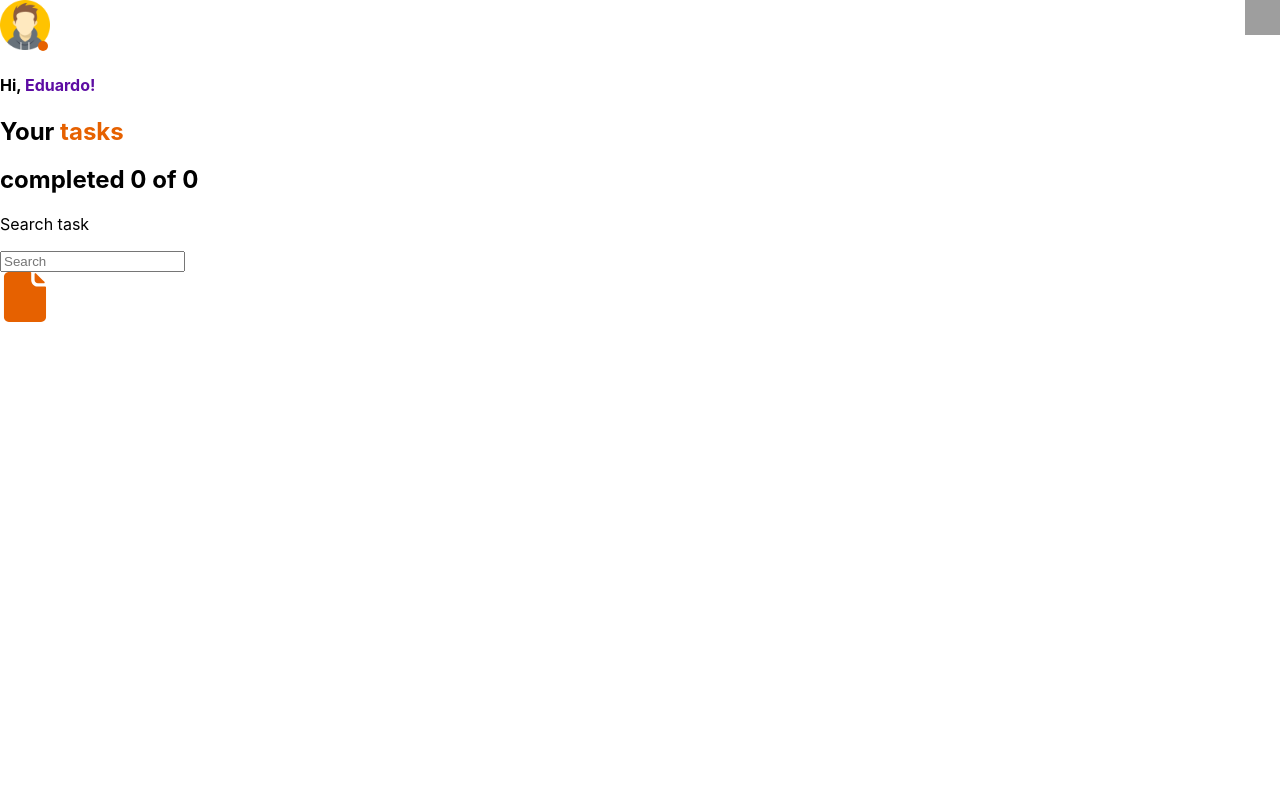
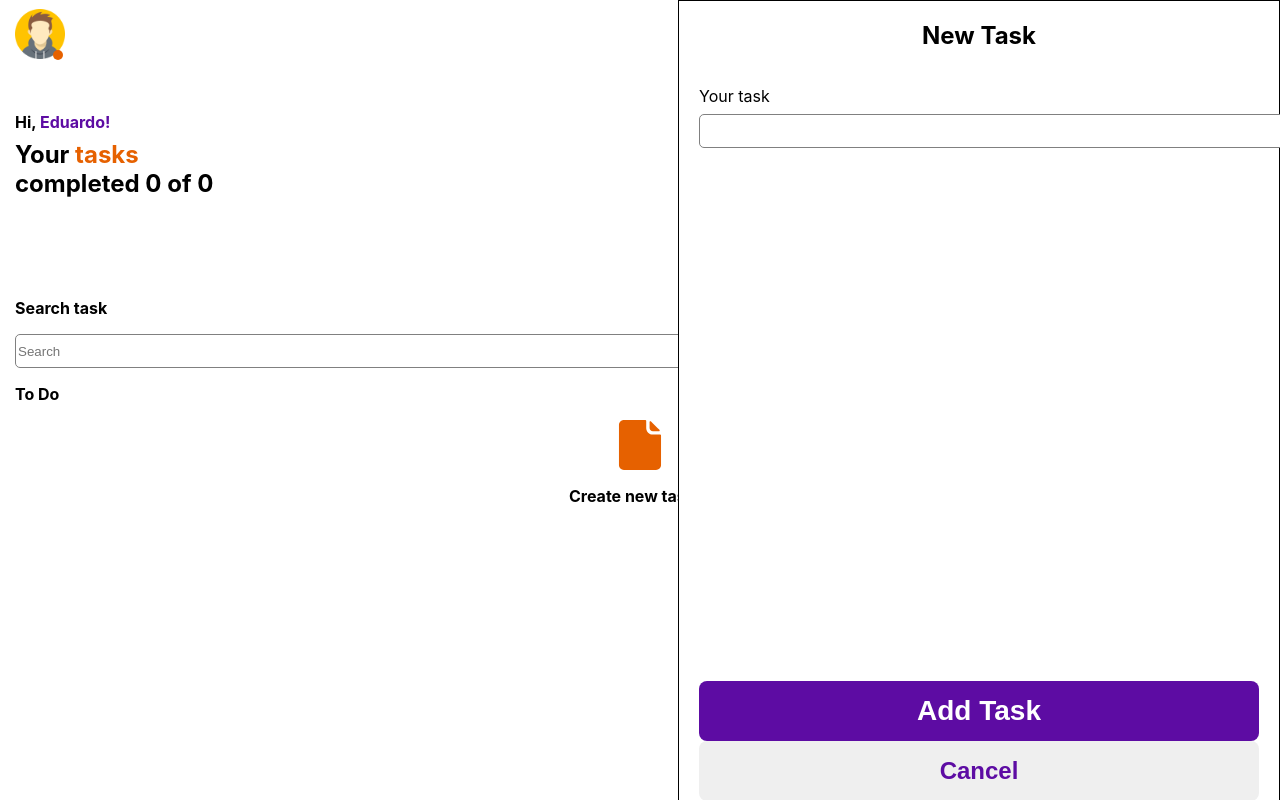
Before and after one commit to eduzgs/TodoList, a React (Create React App) app: page / in a window 1280 px wide. Built offline with nearby package versions, Linux system fonts and the light colour scheme; grey boxes are pictures that could not be loaded.

Commit message:
mejora de estilos y aside creado

```diff
--- a/src/App.js
+++ b/src/App.js
@@ -3,6 +3,7 @@ import {User} from './components/User'
 import {TodoCounter} from './components/TodoCounter'
 import {TodoSearcher} from './components/TodoSearcher'
 import {CreateItemButton} from './components/CreateItemButton'
+import {NewTask} from './components/NewTask'
 
 
 function App() {
@@ -12,6 +13,7 @@ function App() {
       <TodoCounter completed={0} total={0}/>
       <TodoSearcher />
       <CreateItemButton />
+      <NewTask />
     </>
     )
 }
--- /dev/null
+++ b/src/components/CreateItemButton.css
@@ -0,0 +1,11 @@
+div.create-new-task{
+    display: flex;
+    flex-direction: column;
+    justify-content: center;
+    align-items: center;
+}
+
+img {
+    width: 50px;
+    height: 50px;
+}
--- a/src/components/CreateItemButton.js
+++ b/src/components/CreateItemButton.js
@@ -1,8 +1,10 @@
 import  svg from './create-task.svg'
+import './CreateItemButton.css'
 export function CreateItemButton(){
     return(
         <div className="create-new-task">
             <img src={svg} alt="create task"/>
+            <p>Create new task...</p>
         </div>
     )
 }
--- /dev/null
+++ b/src/components/NewTask.css
@@ -0,0 +1,52 @@
+aside {
+    display: flex;
+    flex-direction: column;
+    justify-content: space-between;
+    position: fixed;
+    right: 0%;
+    top: 0%;
+    width: 600px;
+    height: 100%;
+    background-color: white;
+    border: 1px solid black;
+}
+
+.task{
+    display: flex;
+    flex-direction: column;
+}
+aside h2{
+    text-align: center;
+    margin-top: 20px;
+    margin-bottom: 32px;
+}
+aside input,label{
+    width: 100%;
+    margin: 4px 20px;
+}
+
+
+.butons{
+    display: flex;
+    flex-direction: column;
+}
+button.add{
+    height:60px;
+    background-color: #5d0ca3;
+    color: white;
+    font-size: 28px;
+    font-weight: bold;
+    border: none;
+    border-radius: 8px;
+    margin: 0px 20px;
+}
+
+button.cancel{
+    height:60px;
+    color: #5d0ca3;
+    font-size: 24px;
+    font-weight: bold;
+    border: none;
+    border-radius: 8px;
+    margin: 0px 20px;
+}
--- /dev/null
+++ b/src/components/NewTask.js
@@ -0,0 +1,16 @@
+import './NewTask.css'
+export function NewTask(){
+    return(
+        <aside>
+            <div className='task'>
+                <h2>New Task</h2>
+                <label htmlFor="your-task">Your task</label>
+                <input id="your-task" type="text" />
+            </div>
+            <div className='butons'>
+                <button className='add'>Add Task</button>
+                <button className='cancel'>Cancel</button>
+            </div>
+        </aside>
+    )
+}
--- a/src/components/TodoCounter.css
+++ b/src/components/TodoCounter.css
@@ -1,3 +1,10 @@
+h4{
+    margin: 40px 0px 8px 0px;
+}
+h2{
+    margin: 0px 0px;
+}
+
 h4 span{
     color: #5d0ca3;
 }
--- a/src/components/TodoCounter.js
+++ b/src/components/TodoCounter.js
@@ -3,8 +3,7 @@ export function TodoCounter({completed, total}){
     return (
         <>
                 <h4> Hi, <span>Eduardo!</span></h4>
-                <h2> Your <span>tasks</span></h2>
-                <h2>completed {completed} of {total}</h2>
+                <h2> Your <span>tasks</span> <br/>completed {completed} of {total}</h2>
         </>
     )
 }
--- /dev/null
+++ b/src/components/TodoSearcher.css
@@ -0,0 +1,13 @@
+p:nth-child(1) {
+    margin-top: 100px;
+}
+p{
+    font-weight: bold;
+
+}
+input{
+    width: 100%;
+    height: 30px;
+    border: 1px solid #808080;
+    border-radius: 5px;
+}
--- a/src/components/TodoSearcher.js
+++ b/src/components/TodoSearcher.js
@@ -1,8 +1,10 @@
+import './TodoSearcher.css'
 export function TodoSearcher (){
     return (
         <div className="search-box">
             <p>Search task</p>
             <input placeholder="Search"></input>
+            <p>To Do</p>
         </div>
     )
 }
--- a/src/components/User.css
+++ b/src/components/User.css
@@ -1,10 +1,10 @@
 div.user-container{
     display: flex;
     justify-content: space-between;
-    width: 100%;
+    align-items: center;
+    width: 1250px;
+    height: 72px;
 }
-
-
 
 img.user-img{
     width: 50px;
--- a/src/index.css
+++ b/src/index.css
@@ -1,4 +1,6 @@
 body {
+  display: flex;
+  justify-content: center;
   margin: 0;
   font-family: -apple-system, BlinkMacSystemFont, 'Segoe UI', 'Roboto', 'Oxygen',
     'Ubuntu', 'Cantarell', 'Fira Sans', 'Droid Sans', 'Helvetica Neue',
```
Also changed, not shown: public/index.html (+0 -13 lines).
